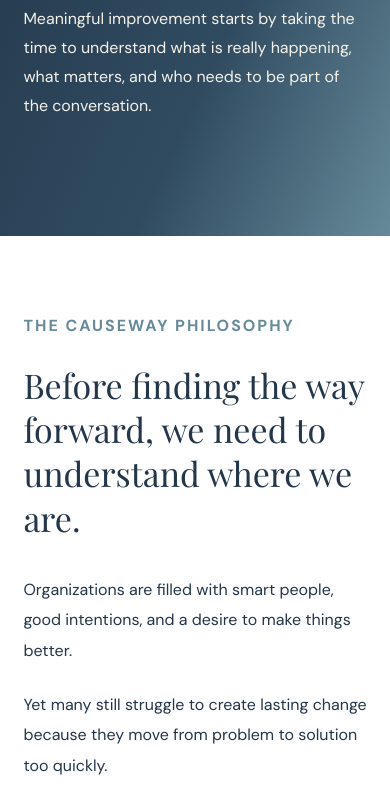
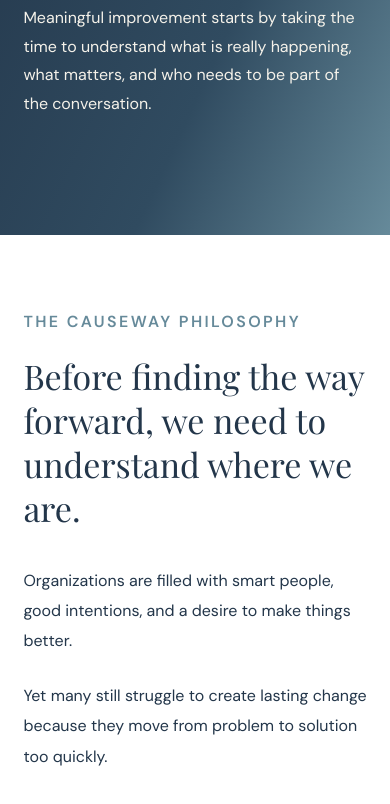
Before and after one commit to causewayconsultancy/causeway-website, an Astro site: page /philosophy in a window 390 px wide. Shown: the part 492-1296 px from the top of the page. Built offline with nearby package versions, Linux system fonts and the light colour scheme; Astro itself is replaced by a stand-in of ours.

Commit message:
Refactor philosophy.astro for clarity and style
Removed commented-out sections and improved CSS for better clarity.

```diff
--- a/src/pages/philosophy.astro
+++ b/src/pages/philosophy.astro
@@ -32,28 +32,23 @@ import BaseLayout from "../layouts/BaseLayout.astro";
             Organizations are filled with smart people, good intentions,
             and a desire to make things better.
           </p>
-
           <p>
             Yet many still struggle to create lasting change because
             they move from problem to solution too quickly.
           </p>
-
           <p class="emphasis">
             I believe improvement begins with understanding.
           </p>
-
           <p>
             My work helps organizations slow down enough to engage the
             people closest to the work, ask better questions, understand
             what is truly driving the challenge, use evidence to create
             clarity, and make decisions with confidence.
           </p>
-
           <blockquote>
             Even the best solution cannot succeed if we never truly
             understood the problem.
           </blockquote>
-
           <p>
             The goal goes beyond simply solving today's challenges.
             It is to help organizations build the confidence, capability,
@@ -62,7 +57,6 @@ import BaseLayout from "../layouts/BaseLayout.astro";
         </div>
       </div>
 
-      <!-- PHILOSOPHY IMAGE -->
       <div class="philosophy-image">
         <img
           src="/causeway-philosophy-top.png"
@@ -78,7 +72,8 @@ import BaseLayout from "../layouts/BaseLayout.astro";
       <p class="eyebrow">Our Mission</p>
       <p class="mission-statement">
         Improve the quality of organizational decisions through
-        thoughtful stakeholder engagement, evidence informed thinking, and disciplined discovery.
+        thoughtful stakeholder engagement, evidence-informed thinking,
+        and disciplined discovery.
       </p>
     </div>
   </section>
@@ -164,7 +159,6 @@ import BaseLayout from "../layouts/BaseLayout.astro";
         </p>
       </div>
 
-      <!-- CORE VALUES IMAGE -->
       <div class="values-image">
         <img
           src="/causeway-values.png"
@@ -237,13 +231,12 @@ import BaseLayout from "../layouts/BaseLayout.astro";
       display: flex;
       align-items: center;
       overflow: hidden;
-      background:
-        linear-gradient(
-          115deg,
-          #23364A 0%,
-          #304B60 60%,
-          #668A9A 100%
-        );
+      background: linear-gradient(
+        115deg,
+        #23364A 0%,
+        #304B60 60%,
+        #668A9A 100%
+      );
       color: #F5F2EA;
     }
 
@@ -256,8 +249,31 @@ import BaseLayout from "../layouts/BaseLayout.astro";
       padding: 100px 0;
     }
 
-    .philosophy-hero .eyebrow {
+    /* SECTION LABELS */
+
+    .philosophy-hero .eyebrow,
+    .philosophy-intro .eyebrow,
+    .mission .eyebrow,
+    .pillars .eyebrow,
+    .values .eyebrow {
+      display: block;
+      font-size: 18px !important;
+      font-weight: 600 !important;
+      letter-spacing: 0.15em !important;
+      line-height: 1.5;
+      text-transform: uppercase;
+      margin: 0 0 18px;
+    }
+
+    .philosophy-hero .eyebrow,
+    .mission .eyebrow {
       color: #C2BBA8;
+    }
+
+    .philosophy-intro .eyebrow,
+    .pillars .eyebrow,
+    .values .eyebrow {
+      color: #668A9A;
     }
 
     .philosophy-hero h1 {
@@ -368,10 +384,6 @@ import BaseLayout from "../layouts/BaseLayout.astro";
     .mission-inner {
       max-width: 1200px;
       margin: 0 auto;
-    }
-
-    .mission .eyebrow {
-      color: #C2BBA8;
     }
 
     .mission-statement {
@@ -486,8 +498,6 @@ import BaseLayout from "../layouts/BaseLayout.astro";
       max-width: 1400px;
       margin: 0 auto;
     }
-
-    /* CORE VALUES IMAGE */
 
     .values-image {
       width: 100%;
@@ -623,6 +633,14 @@ import BaseLayout from "../layouts/BaseLayout.astro";
       .intro-heading h2 {
         font-size: 34px;
       }
+
+      .philosophy-hero .eyebrow,
+      .philosophy-intro .eyebrow,
+      .mission .eyebrow,
+      .pillars .eyebrow,
+      .values .eyebrow {
+        font-size: 16px !important;
+      }
     }
   </style>
 </BaseLayout>
```
